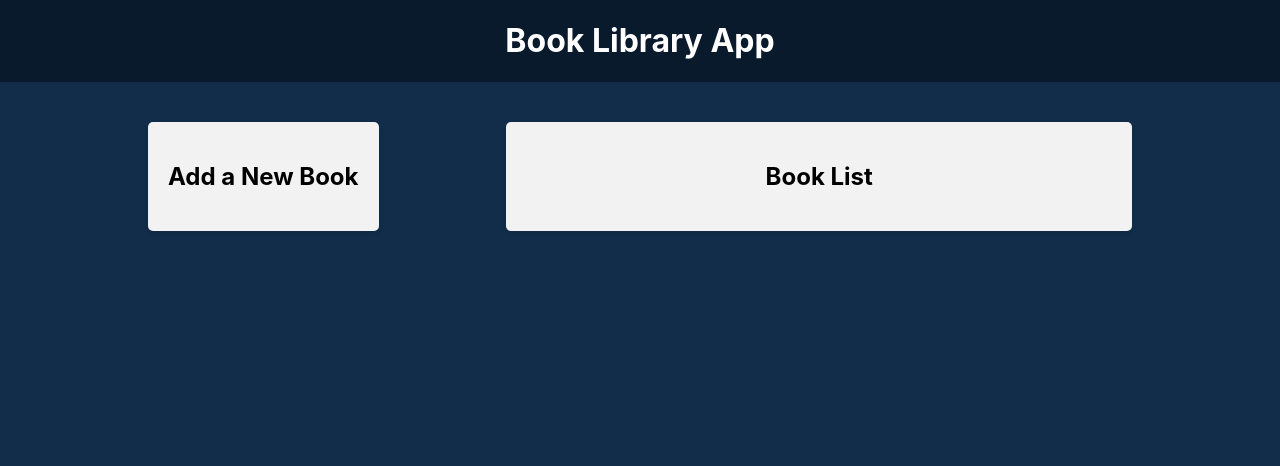
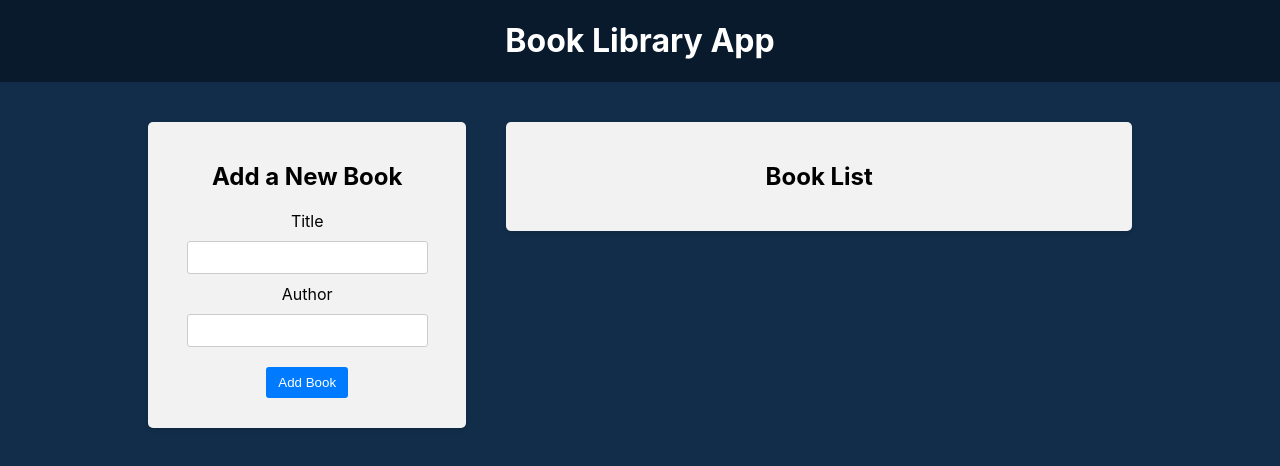
Before and after one commit to uniqcle/Book-Library-App-with-Redux, a React (Vite) app in the folder frontend/: page / in a window 1280 px wide. Shown: the top 466 px of the page. Built offline with nearby package versions, Linux system fonts and the light colour scheme.

Commit message:
book form submit

```diff
--- a/frontend/src/components/BookForm/BookForm.jsx
+++ b/frontend/src/components/BookForm/BookForm.jsx
@@ -1,7 +1,44 @@
+import { useState } from "react";
+import "./BookForm.css";
 const BookForm = () => {
+    const [title, setTitle] = useState("");
+    const [author, setAuthor] = useState("");
+
+    const handleSubmit = (e) => {
+        e.preventDefault();
+
+        if (title && author) {
+            // dispatch action
+            console.log(title, author);
+            setTitle("");
+            setAuthor("");
+        }
+    };
+
     return (
         <div className="app-block book-form">
             <h2>Add a New Book</h2>
+            <form onSubmit={handleSubmit}>
+                <div>
+                    <label htmlFor="title">Title</label>
+                    <input
+                        type="text"
+                        id="title"
+                        value={title}
+                        onChange={(e) => setTitle(e.target.value)}
+                    />
+                </div>
+                <div>
+                    <label htmlFor="author">Author</label>
+                    <input
+                        type="text"
+                        id="author"
+                        value={author}
+                        onChange={(e) => setAuthor(e.target.value)}
+                    />
+                </div>
+                <button type="submit">Add Book</button>
+            </form>
         </div>
     );
 };
--- a/frontend/src/components/BookList/BookList.jsx
+++ b/frontend/src/components/BookList/BookList.jsx
@@ -1,3 +1,5 @@
+import "./BookList.css";
+
 const BookList = () => {
     return (
         <div className="app-block book-list">
--- a/frontend/src/components/Filter/Filter.jsx
+++ b/frontend/src/components/Filter/Filter.jsx
@@ -1,3 +1,4 @@
+import "./Filter.css";
 const Filter = () => {
     return (
         <div className="app-block filter">
```
